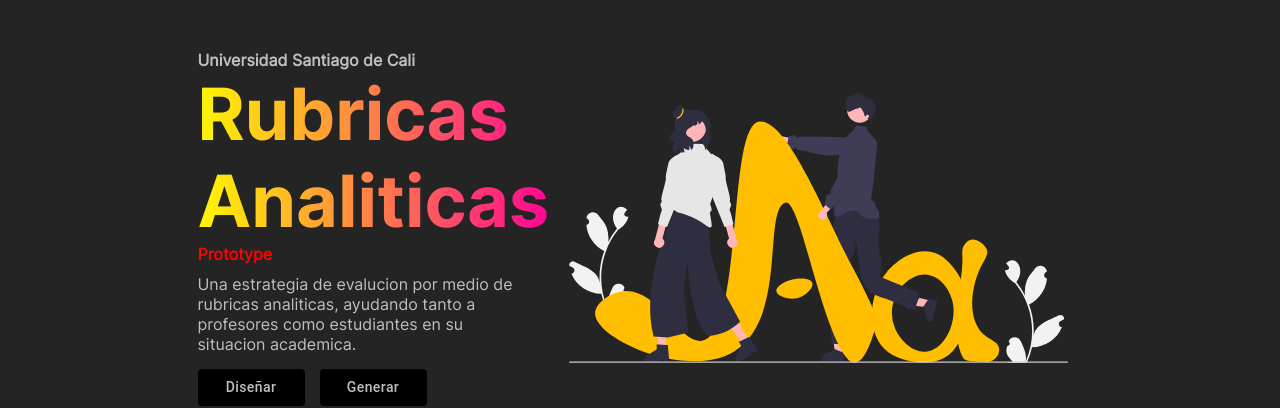
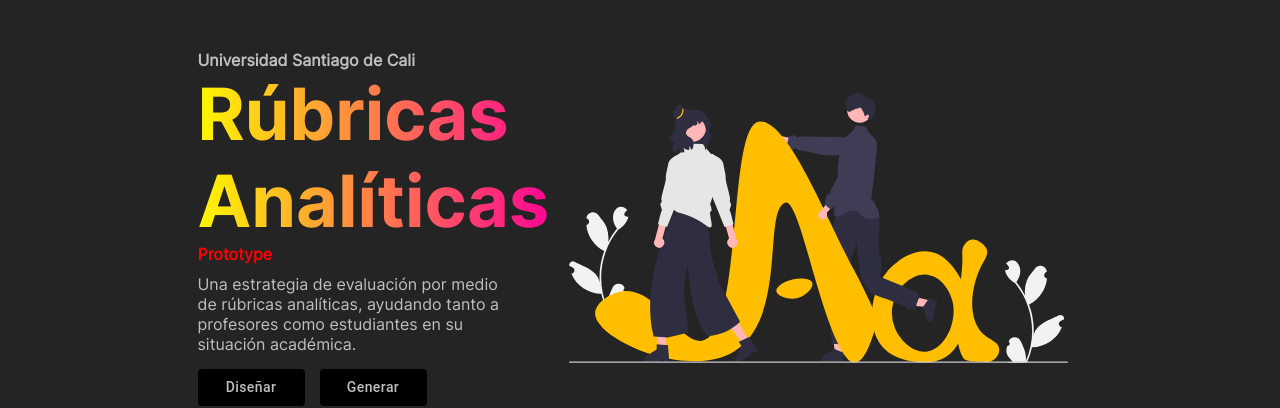
Before and after one commit to juanvillotausc/rubricasUSC, a React (Vite) app: page /#/ in a window 1280 px wide. Shown: the part 142-550 px from the top of the page. Built offline with nearby package versions, Linux system fonts and the light colour scheme.

Commit message:
Correccion gramatical en frases

```diff
--- a/src/screens/HomeScreen.jsx
+++ b/src/screens/HomeScreen.jsx
@@ -48,15 +48,14 @@ const HomeScreen = () => {
                         }}>
                             Universidad Santiago de Cali
                         </Typography>
-                        <Title>Rubricas <br /> Analiticas</Title>
+                        <Title>Rúbricas <br /> Analíticas</Title>
                         <h4 style={{ color: "red", marginBottom: 10 }}>Prototype</h4>
                         <Typography style={{
                             fontSize: "1em",
                             textAlign: "left",
                             width: "90%"
                         }}>
-                            Una estrategia de evalucion por medio de rubricas analiticas, ayudando tanto a profesores como estudiantes en su situacion academica.
-                        </Typography>
+                            Una estrategia de evaluación por medio de rúbricas analíticas, ayudando tanto a profesores como estudiantes en su situación académica.                        </Typography>
                         <div style={{ width: "100%" }}>
                             <ButtonStyled style={{
                                 marginTop: 15,
```
